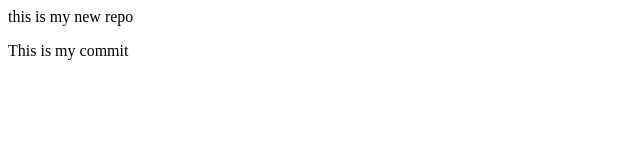
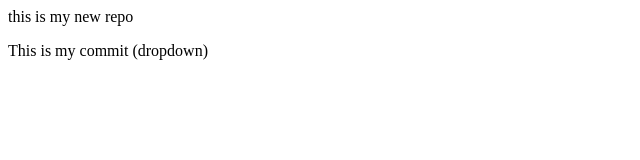
Before and after one commit to Mayursshinde/local-repo-, a plain HTML site: page index.html in a window 1280 px wide. Shown: the full height of the page, 0-640 px from the left. Drawn offline with Linux system fonts and the light colour scheme.

Commit message:
dropdown

```diff
--- a/index.html
+++ b/index.html
@@ -1,2 +1,2 @@
 <P>this is my new repo</P>
-<p> This is my commit</p>
+<p> This is my commit (dropdown)</p>
```
